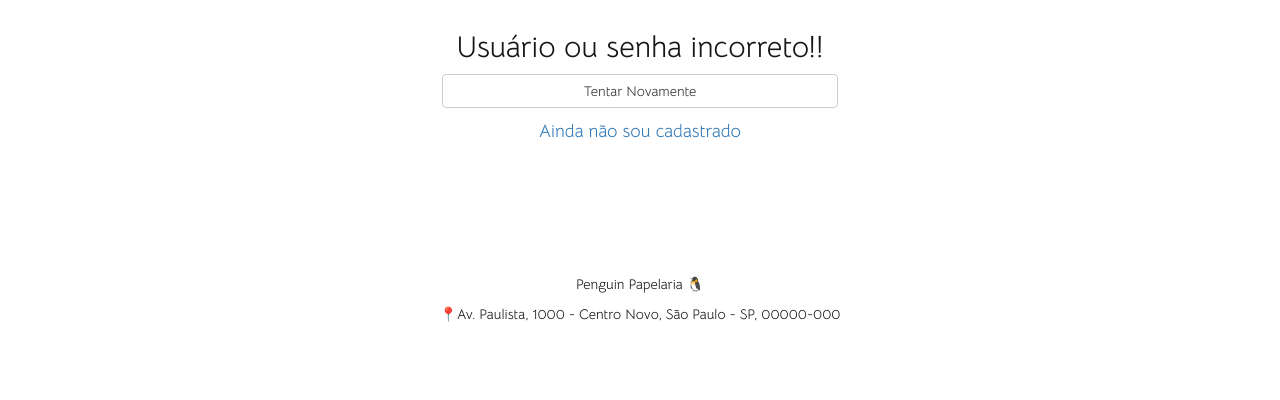
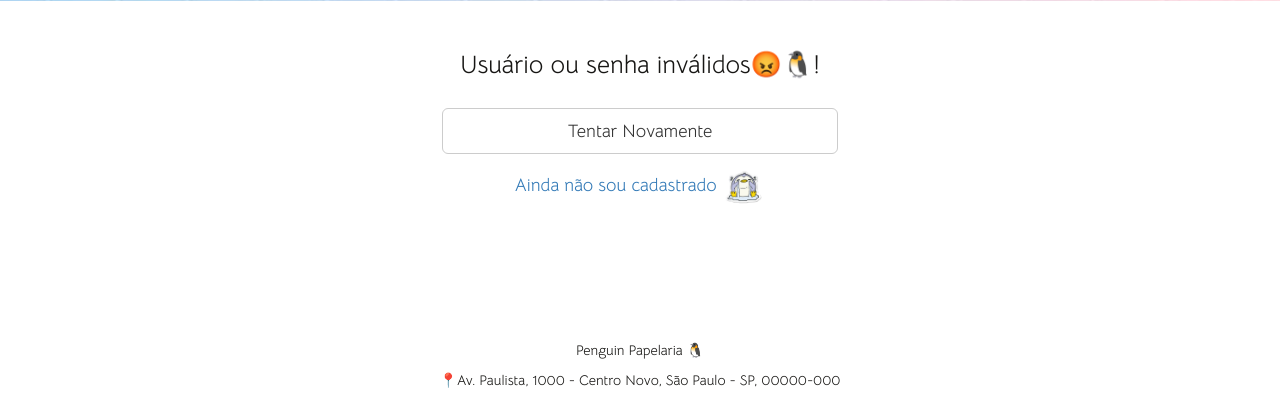
Before and after one commit to gicaAlves/pw-penguin-papelaria, a PHP site: page /erro.php in a window 1280 px wide. Shown: the part 421-821 px from the top of the page. Before the commit the page ends 743 px from the top, so only its background shows below. Run offline with PHP 8.4, Linux system fonts and the light colour scheme; some libraries are stand-ins or nearby versions.

Commit message:
Adicionar ícone de pinguim em todas as páginas

```diff
--- a/src/cat.php
+++ b/src/cat.php
@@ -22,7 +22,7 @@ Initial Scala 1.0 é padrão (é o zoom da tela).             -->
   <!-- JavaScript compilado-->
   <script src="https://maxcdn.bootstrapcdn.com/bootstrap/3.3.7/js/bootstrap.min.js"></script>
 
-  <link rel="shortcut icon" href="imagens/pingoooo.png" type="image/x-icon">
+  <link rel="shortcut icon" href="imagens/pingumaior.png" type="image/x-icon">
   <style type="text/css">
     .navbar {
       margin-bottom: 0;
--- a/src/erro.php
+++ b/src/erro.php
@@ -16,12 +16,16 @@
     <script src="https://maxcdn.bootstrapcdn.com/bootstrap/3.3.7/js/bootstrap.min.js"></script>
 
 
-    <style>
+    <style type="txt/css">
         .navbar {
             margin-bottom: 0;
         }
+        body {
+            font-family: "Bellota Text-Regular";
+            color: #171614;
+
+  }
     </style>
-
 
 </head>
 
@@ -42,13 +46,15 @@
 
             <div class="col-sm-4 col-sm-offset-4 text-center">
 
-                <h2>Usuário ou senha incorreto!!</h2>
+                <h2 style="font-size: 180%;">Usuário ou senha inválidos😡🐧!</h2>
+                <br/>
 
-                <a href="formLogon.php" class="btn btn-block btn-default" role="button">Tentar Novamente</a>
+                <a href="form_login.php" class="btn btn-lg btn-block btn-default" role="button">Tentar Novamente</a>
 
                 <button type="button" class="btn btn-lg btn-link">
 
                     Ainda não sou cadastrado
+                    <img src="./imagens/mais um.jpg" style="width: 12%;"/>
 
                 </button>
 
--- a/src/form_login.php
+++ b/src/form_login.php
@@ -16,6 +16,7 @@
     <!-- Latest compiled JavaScript -->
     <script src="https://maxcdn.bootstrapcdn.com/bootstrap/3.3.7/js/bootstrap.min.js"></script>
 
+    <link rel="shortcut icon" href="./imagens/pingumaior.png" type="image/x-icon">
 
     <style>
         .navbar {
--- a/src/index.php
+++ b/src/index.php
@@ -22,7 +22,7 @@ Initial Scala 1.0 é padrão (é o zoom da tela).             -->
   <!-- JavaScript compilado-->
   <script src="https://maxcdn.bootstrapcdn.com/bootstrap/3.3.7/js/bootstrap.min.js"></script>
 
-  <link rel="shortcut icon" href="./imagens/pingoooo.png" type="image/x-icon">
+  <link rel="shortcut icon" href="./imagens/pingumaior.png" type="image/x-icon">
   <style type="text/css">
     .navbar {
       margin-bottom: 0;
--- a/src/lancamentos.php
+++ b/src/lancamentos.php
@@ -22,7 +22,7 @@ Initial Scala 1.0 é padrão (é o zoom da tela).             -->
   <!-- JavaScript compilado-->
   <script src="https://maxcdn.bootstrapcdn.com/bootstrap/3.3.7/js/bootstrap.min.js"></script>
 
-  <link rel="shortcut icon" href="imagens/pingoooo.png" type="image/x-icon">
+  <link rel="shortcut icon" href="imagens/pingumaior.png" type="image/x-icon">
   <style type="text/css">
     .navbar {
       margin-bottom: 0;
--- a/src/nav.php
+++ b/src/nav.php
@@ -1,4 +1,8 @@
 <!--navbar da página -->
+
+<head>
+  <link rel="shortcut icon" href="./imagens/pingumaior.png" type="image/x-icon">
+</head>
 <style type="text/css">
   body {
     font-family: "Bellota Text-Regular";
--- a/src/validacao_usuario.php
+++ b/src/validacao_usuario.php
@@ -33,11 +33,10 @@ if ($consulta-> rowCount() == 1){
 
    //echo 'O usuário possui cadastro! 🥳🐧';//
 }
-
 //e se o usuário não for válido, ou seja, não possuir cadastro..//
 else {
     //echo 'O usuário não possui cadastro! 🥺🐧';//
-    header('location:error.php');
+    header('location:erro.php');
 }
 
 
```
Also changed, not shown: src/imagens/pingoooo.png (deleted).
